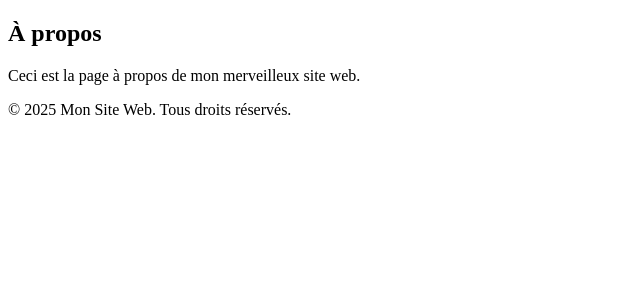
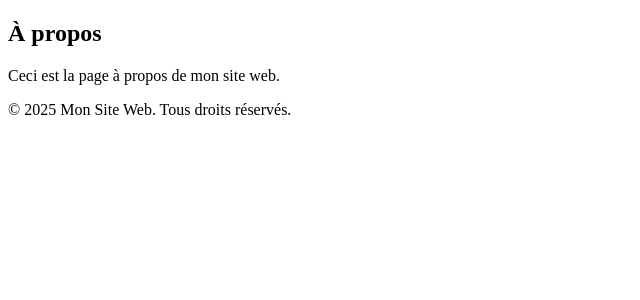
Before and after one commit to sandrine-bd/template-php, a PHP site: page /about.php in a window 1280 px wide. Shown: the part 116-416 px from the top of the page, without its empty margins (0-640 px from the left). Run offline with PHP 8.4, Linux system fonts and the light colour scheme.

Commit message:
Update about.php

```diff
--- a/about.php
+++ b/about.php
@@ -7,7 +7,7 @@ include('header.php');
 
     <main>
         <h2>À propos</h2>
-        <p>Ceci est la page à propos de mon merveilleux site web.</p>
+        <p>Ceci est la page à propos de mon site web.</p>
     </main>
 
 <?php include('footer.php'); ?>
```
